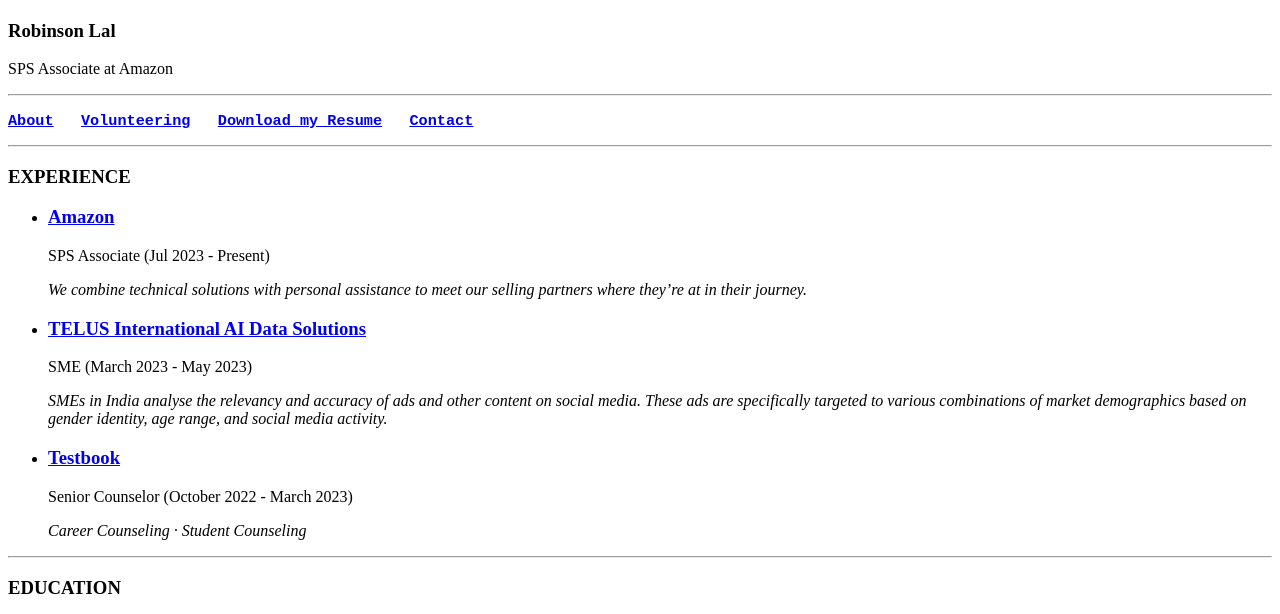
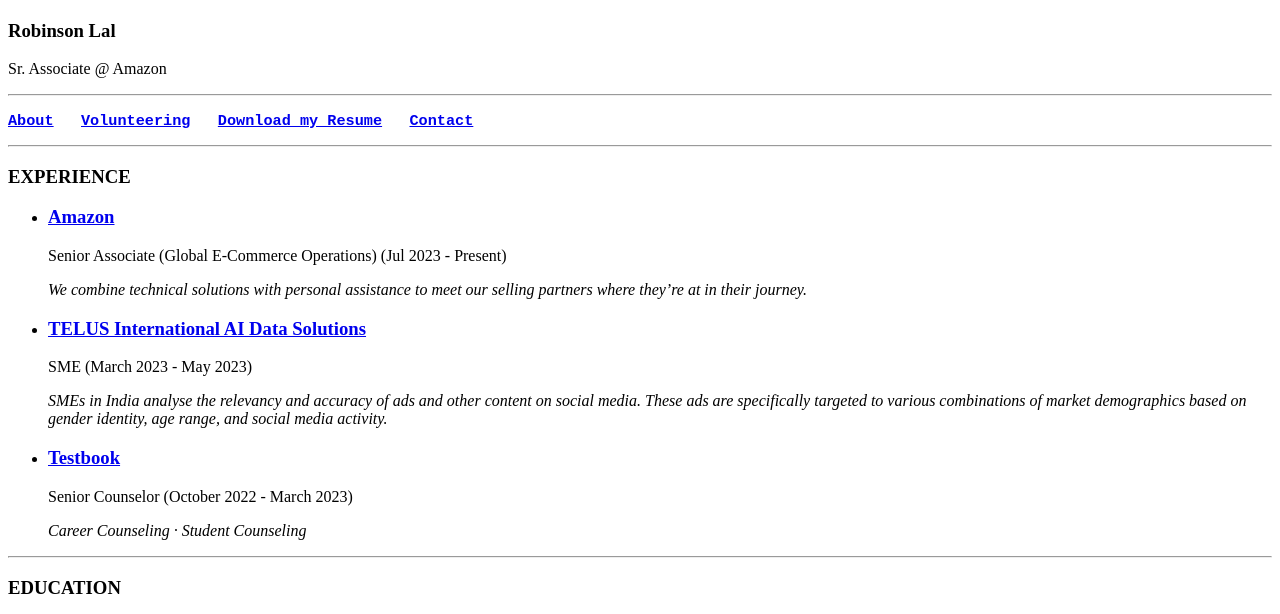
Before and after one commit to RobinsonLal/semantic-html-portfolio, a plain HTML site: page index.html in a window 1280 px wide. Shown: the part 161-775 px from the top of the page. Drawn offline with Linux system fonts and the light colour scheme.

Commit message:
updated experience section in main index file

```diff
--- a/index.html
+++ b/index.html
@@ -12,7 +12,7 @@
     <header>
         <img src="./assets/my-image.jpg"  alt="profile-photo" width="150px" >
     <h3>Robinson Lal</h3>
-    <p>SPS Associate at Amazon</p>
+    <p>Sr. Associate @ Amazon</p>
     </header>
 
     <hr>
@@ -32,7 +32,7 @@
     <ul>
         <li>
             <h3> <a href="https://www.amazon.in/" target="_blank" >Amazon</a> </h3>
-            <p>SPS Associate (Jul 2023 - Present)</p>
+            <p>Senior Associate (Global E-Commerce Operations) (Jul 2023 - Present)</p>
             <p><i>We combine technical solutions with personal assistance to meet our selling partners where they’re at in their journey.</i></p>
         </li>
         <li>
```
